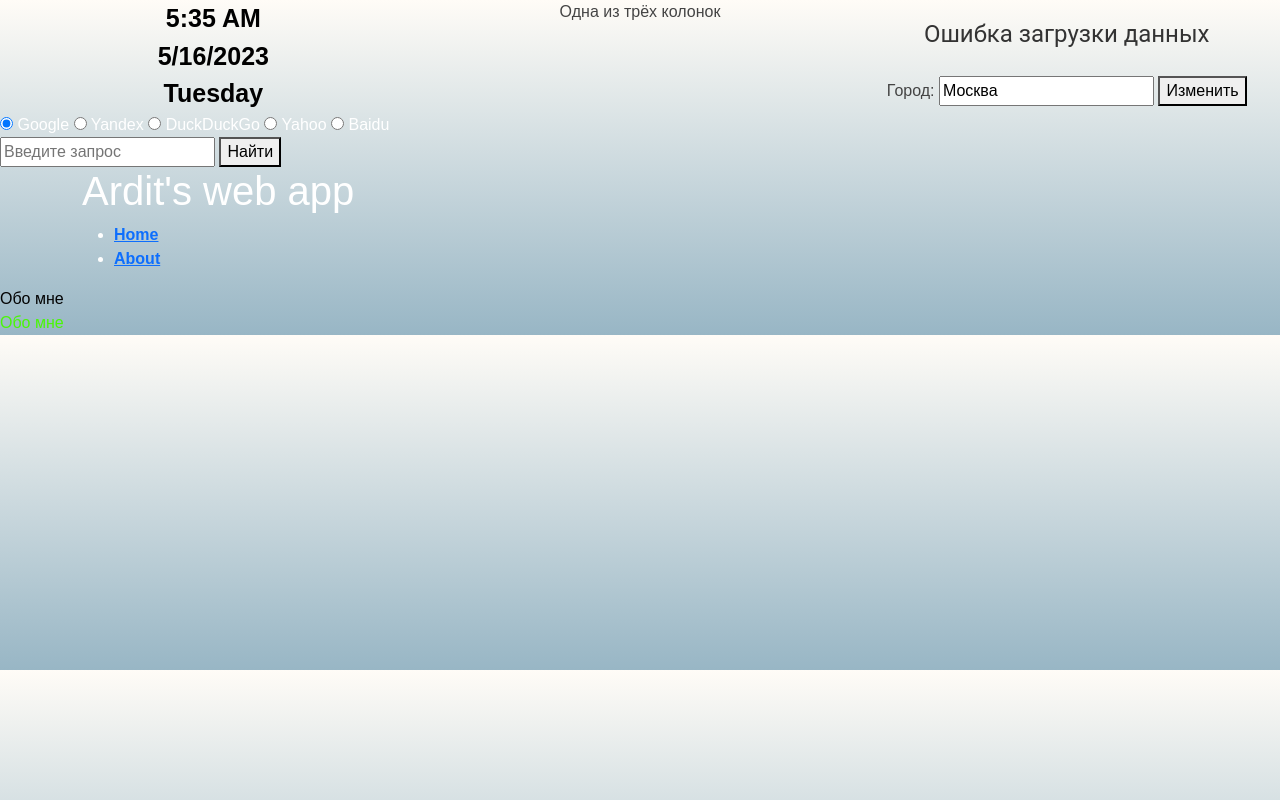
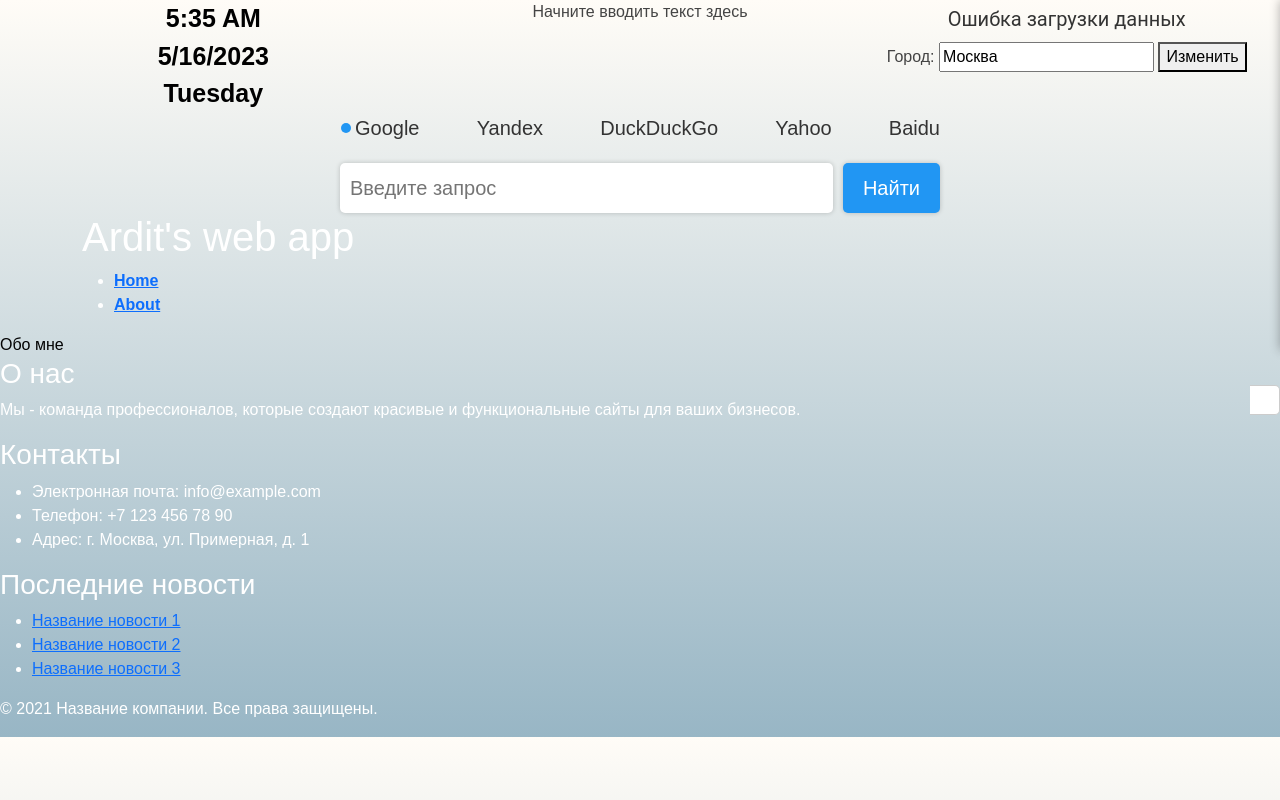
Before and after one commit to anton-holmes/mystarthomepage, a Flask app: page /aboutme in a window 1280 px wide. Run offline with Flask 2, Linux system fonts and the light colour scheme; some web fonts are replaced.

Commit message:
add search

```diff
--- a/static/css/main.css
+++ b/static/css/main.css
@@ -27,12 +27,12 @@
   margin: 0 10px;
 }
 
-/* -------header */
+/* -------header ПОГОДА */
 
 #weather-data {
-  padding: 16px;
+  padding: 4px;
   font-family: 'Roboto', sans-serif;
-  font-size: 24px;
+  font-size: 20px;
   color: #333;
   display: flex;
   flex-direction: column;
@@ -42,12 +42,171 @@
 }
 
 #weather-data h2 {
-  font-size: 36px;
+  font-size: 26px;
   font-weight: 500;
-  margin-bottom: 16px;
+  margin-bottom: 4px;
 }
 
 #weather-data p {
-  font-size: 24px;
-  margin-bottom: 8px;
+  font-size: 20px;
+  margin-bottom: 4px;
 }
+
+/* -------БЛОКНОТ */
+
+#notebook-button {
+  position: fixed;
+  top: 50%;
+  right: 0;
+  transform: translateY(-50%);
+  width: 30px;
+  height: 30px;
+  background-color: #fff;
+  border: 1px solid #ccc;
+  border-left: none;
+  border-radius: 0 5px 5px 0;
+  cursor: pointer;
+  /* кнопка открытия */
+}
+
+.notebook {
+  position: fixed;
+  top: 0;
+  right: -350px;
+  width: 350px;
+  height: 350px;
+  background-color: #fff;
+  box-shadow: 0 0 10px rgba(0, 0, 0, 0.3);
+  transition: right 0.3s ease;
+}
+
+.notebook.show {
+  right: 0;
+}
+
+.notebook-header {
+  position: relative;
+  padding: 10px;
+  background-color: #f0f0f0;
+}
+
+.notebook-header h2 {
+  margin: 0;
+  font-size: 16px;
+  font-weight: normal;
+}
+
+.close-button {
+  position: absolute;
+  top: 50%;
+  right: 10px;
+  transform: translateY(-50%);
+  width: 20px;
+  height: 20px;
+  background-image: url('close.svg');
+  background-repeat: no-repeat;
+  background-position: center;
+  border: none;
+  outline: none;
+  cursor: pointer;
+}
+
+.notebook-body {
+  padding: 10px;
+  height: 300px;
+}
+
+textarea {
+  width: 100%;
+  height: 100%;
+  border: none;
+  outline: none;
+  resize: none;
+}
+
+
+/* Форма поиска */
+
+#searchForm {
+  font-family: Arial, sans-serif;
+  font-size: 20px;
+  max-width: 600px;
+  margin: 0 auto;
+}
+
+.radiobtn {
+  display: flex;
+  flex-direction: row;
+  justify-content: space-between;
+  margin-bottom: 20px;
+}
+
+.radiobtn label {
+  position: relative;
+
+  cursor: pointer;
+  display: flex;
+  align-items: center;
+}
+
+.radiobtn label input {
+  position: absolute;
+  opacity: 0;
+  cursor: pointer;
+  height: 20px;
+  width: 20px;
+}
+
+.radiobtn label span {
+  position: relative;
+  padding-left: 15px;
+  cursor: pointer;
+  color: #333;
+}
+
+.radiobtn label input:checked + span::before {
+  content: "";
+  position: absolute;
+  top: 50%;
+  left: 1px;
+  transform: translateY(-50%);
+  height: 10px;
+  width: 10px;
+  background-color: #2196F3;
+  font-size: 20px;
+  border-radius: 50%;
+}
+
+.radiobtn label:hover span {
+  color: #2196F3;
+
+}
+
+.searchfrm {
+  display: flex;
+  flex-direction: row;
+  align-items: center;
+}
+
+#searchInput {
+  flex: 1;
+  margin-right: 10px;
+  padding: 10px;
+  border: none;
+  border-radius: 5px;
+  box-shadow: 0px 0px 5px rgba(0, 0, 0, 0.2);
+}
+
+#searchButton {
+  background-color: #2196F3;
+  color: #fff;
+  border: none;
+  padding: 10px 20px;
+  border-radius: 5px;
+  cursor: pointer;
+  box-shadow: 0px 0px 5px rgba(0, 0, 0, 0.2);
+}
+
+#searchButton:hover {
+  background-color: #0c7cd5;
+}
--- a/static/js/main.js
+++ /dev/null
@@ -1,3 +0,0 @@
-function myFunction() {
-  document.getElementById("demo").innerHTML = "Параграф изменен.";
-}
--- /dev/null
+++ b/static/js/mynode.js
@@ -0,0 +1,23 @@
+const notebookButton = document.querySelector('#notebook-button');
+const notebook = document.querySelector('#notebook');
+const closeButton = document.querySelector('.close-button');
+
+notebookButton.addEventListener('click', (event) => {
+  if (event.target === notebookButton) {
+    notebook.classList.add('show');
+  }
+});
+
+closeButton.addEventListener('click', () => {
+  notebook.classList.remove('show');
+});
+
+document.addEventListener('click', (event) => {
+  if (!notebook.contains(event.target) && event.target !== notebookButton) {
+    notebook.classList.remove('show');
+  }
+});
+
+function doTask() {
+  // Выполнение задачи
+}
--- a/templates/base.html
+++ b/templates/base.html
@@ -55,7 +55,9 @@
               </div>
 
               <div class="col-sm">
-                Одна из трёх колонок
+
+               Начните вводить текст здесь
+
               </div>
               <div class="col-sm">
                 <div id="weather-data"></div>
@@ -72,95 +74,37 @@
     </header>
     {% endblock %}
 
-<!--
-    <div class="popup">
-      <div class="popup-content">
-        <div class="popup-header">
-
-          <h1>Блокнот</h1>
-          <button class="close-btn">&times;</button>
-        </div>
-        <div class="popup-body">
-          <textarea></textarea>
-        </div>
-      </div>
-    </div>
-
-    <button class="open-popup-btn" onclick="myFunction1()">Открыть блокнот</button>
--->
   <form id="searchForm">
     <div class="radiobtn">
-    <label><input type="radio" name="searchEngine" value="google" checked> Google</label>
-    <label><input type="radio" name="searchEngine" value="yandex"> Yandex</label>
-    <label><input type="radio" name="searchEngine" value="duckduckgo"> DuckDuckGo</label>
-    <label><input type="radio" name="searchEngine" value="yahoo"> Yahoo</label>
-    <label><input type="radio" name="searchEngine" value="baidu"> Baidu</label>
+    <label><input type="radio" name="searchEngine" value="google" checked> <span>Google</span> </label>
+    <label><input type="radio" name="searchEngine" value="yandex"> <span>Yandex</span> </label>
+    <label><input type="radio" name="searchEngine" value="duckduckgo"> <span>DuckDuckGo</span>  </label>
+    <label><input type="radio" name="searchEngine" value="yahoo"> <span>Yahoo</span> </label>
+    <label><input type="radio" name="searchEngine" value="baidu"> <span>Baidu</span>  </label>
     </div>
     <div class="searchfrm">
     <input type="text" id="searchInput" placeholder="Введите запрос">
     <button type="submit" id="searchButton">Найти</button>
-    <div>
+    </div>
   </form>
-<script src="{{ url_for('static', filename='js/search.js') }}"></script>
-    <!-- <form class="search-form">
-        <div class="search-input-wrapper">
-          <input type="text" class="search-input" placeholder="Search">
-          <button type="submit" class="search-button" onclick="myFunction1()>
-            <i class="fa fa-search"></i>
-        </button>
-        </div>
-        <div class="search-engine-wrapper">
-          <input type="radio" id="google" name="search-engine" value="google" checked>
-          <label for="google">Google</label>
-          <input type="radio" id="yandex" name="search-engine" value="yandex">
-          <label for="yandex">Yandex</label>
-          <input type="radio" id="duckduckgo" name="search-engine" value="duckduckgo">
-          <label for="duckduckgo">DuckDuckGo</label>
-          <input type="radio" id="yahoo" name="search-engine" value="yahoo">
-          <label for="yahoo">Yahoo</label>
-          <input type="radio" id="baidu" name="search-engine" value="baidu">
-          <label for="baidu">Baidu</label>
-        </div>
-      </form>  -->
+    <script src="{{ url_for('static', filename='js/search.js') }}"></script>
 
-<!-- <script>
-function searchtest() {
- const form = document.querySelector('.search-form');
-const input = form.querySelector('.search-input');
-const engine = form.querySelectorAll('input[name="search-engine"]');
-const button = form.querySelector('.search-button');
 
-form.addEventListener('submit', function(event) {
-  event.preventDefault();
-  const query = input.value;
-  const selectedEngine = form.querySelector('input[name="search-engine"]:checked').value;
-  switch (selectedEngine) {
-    case 'google':
-      window.location.href = `https://www.google.com/search?q=${query}`;
-      break;
-    case 'yandex':
-      window.location.href = `https://yandex.ru/search/?text=${query}`;
-      break;
-    case 'duckduckgo':
-      window.location.href = `https://duckduckgo.com/?q=${query}`;
-      break;
-    case 'yahoo':
-      window.location.href = `https://search.yahoo.com/search?p=${query}`;
-      break;
-    case 'baidu':
-      window.location.href = `https://www.baidu.com/s?wd=${query}`;
-      break;
-    default:
-      break;
-  }
-});
 
-button.addEventListener('click', function(event) {
-  event.preventDefault();
-  form.submit();
-});
-}
-</script> -->
+<button id="notebook-button" class="arrow-button"></button>
+<div id="notebook" class="notebook">
+  <div class="notebook-header">
+    <h2>Заметки</h2>
+    <button class="close-button"></button>
+  </div>
+  <div class="notebook-body">
+    <textarea></textarea>
+  </div>
+  <div class="RP-SCRIPT" style="width:350px;"><a class="RP-LINK" href="https://radiopotok.ru/">Радио онлайн</a></div><script defer src="https://radiopotok.ru/f/script6/59d62af117175e9035b07a344cb70596daf5b8f4bbba01671d71b4d7474acfb1.js" charset="UTF-8"></script>
+</div>
+<script src="{{ url_for('static', filename='js/mynode.js') }}"></script>
+
+
 
     <div>
         {% block content -%}
@@ -179,18 +123,34 @@
 
     <footer>
         {% block footer -%}
-        <div style="color: #4af706">{{title}}</div>
+        <footer>
+          <div class="footer-wrapper">
+            <div class="footer-column">
+              <h3>О нас</h3>
+              <p>Мы - команда профессионалов, которые создают красивые и функциональные сайты для ваших бизнесов.</p>
+            </div>
+            <div class="footer-column">
+              <h3>Контакты</h3>
+              <ul>
+                <li>Электронная почта: info@example.com</li>
+                <li>Телефон: +7 123 456 78 90</li>
+                <li>Адрес: г. Москва, ул. Примерная, д. 1</li>
+              </ul>
+            </div>
+            <div class="footer-column">
+              <h3>Последние новости</h3>
+              <ul>
+                <li><a href="#">Название новости 1</a></li>
+                <li><a href="#">Название новости 2</a></li>
+                <li><a href="#">Название новости 3</a></li>
+              </ul>
+            </div>
+          </div>
+          <div class="footer-bottom">
+            <p>© 2021 Название компании. Все права защищены.</p>
+          </div>
+        </footer>
         {% endblock %}
     </footer>
 </body>
 </html>
-
-
-
- <!--   <h1>{{title}}</h1>
-    <h2>Welcome to FlaskApp!</h2>
-    <ul>
-{% for x in mylist %}
-<li>{{x}}</li>
-{% endfor %}
-    </ul> -->
```
Also changed, not shown: static/css/test.css (deleted, +0 -22 lines).
